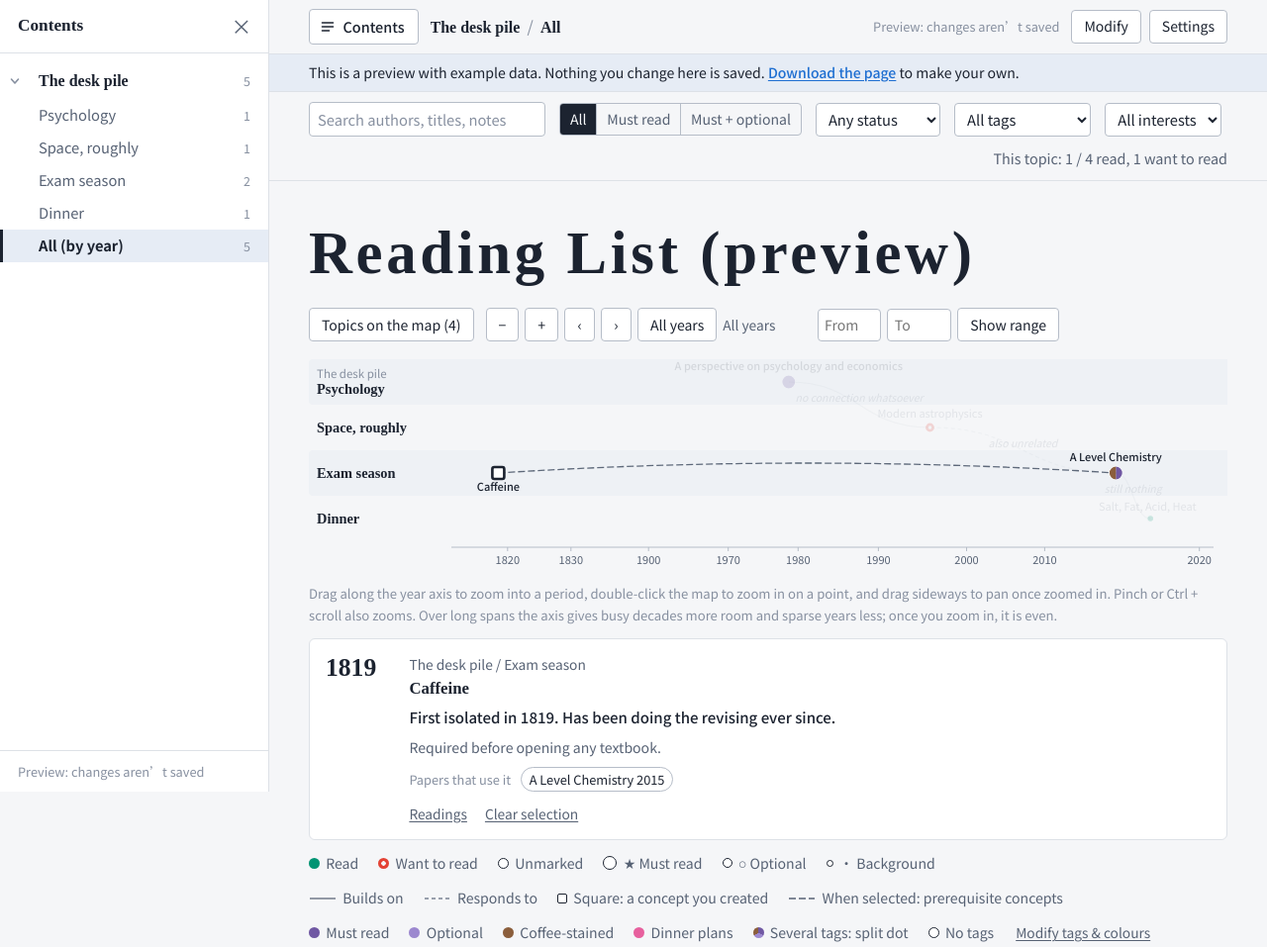
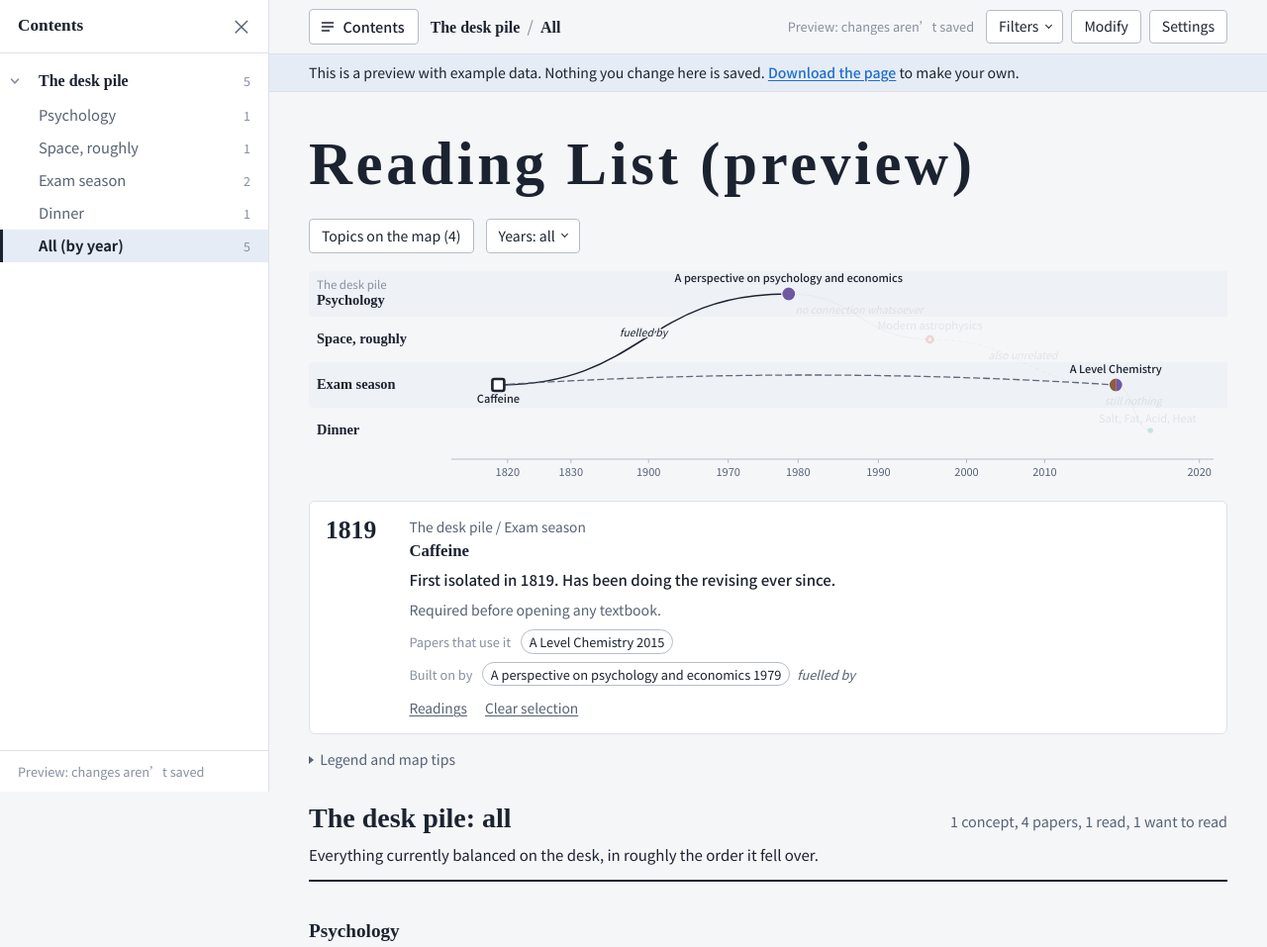
Before and after one commit to liamxluo/paper-map, a plain HTML site: page index.html in a window 1280 px wide. Shown: the top 957 px of the page at 99% size. Drawn offline with Linux system fonts and the light colour scheme.

Commit message:
full update

```diff
--- a/example/displaydata.json
+++ b/example/displaydata.json
@@ -154,6 +154,12 @@
   },
   "links": [
    [
+    "caffeine",
+    "psyecon1979",
+    "b",
+    "fuelled by"
+   ],
+   [
     "psyecon1979",
     "astro1996",
     "b",
--- a/index.html
+++ b/index.html
@@ -74,6 +74,11 @@ h1{font-family:var(--serif);font-weight:900;font-size:clamp(2.2rem,6.6vw,3.8rem)
 /* map toolbar */
 .map-tools{display:flex;flex-wrap:wrap;align-items:center;gap:8px 12px;margin:4px 0 10px}
 .zoom{display:inline-flex;flex-wrap:wrap;align-items:center;gap:6px}
+.zoom[hidden]{display:none}
+.years-toggle{font-variant-numeric:tabular-nums;display:inline-flex;align-items:center;gap:.5em}
+.years-toggle::after,.filter-toggle::after{content:'';width:5px;height:5px;border-right:1.5px solid currentColor;border-bottom:1.5px solid currentColor;transform:translateY(-2px) rotate(45deg);transition:transform .15s}
+.years-toggle[aria-expanded="true"]::after,.filter-toggle[aria-expanded="true"]::after{transform:translateY(1px) rotate(-135deg)}
+.filter-toggle{align-items:center;gap:.5em}
 .zoom .btn{min-width:2.2em;text-align:center}
 .range-label{font-size:.86rem;color:var(--muted);font-variant-numeric:tabular-nums;min-width:6.5em}
 .yr-in{width:4.6em;font:inherit;font-size:.88rem;padding:.28em .45em;border:1px solid var(--rule-strong);border-radius:4px;background:var(--surface);color:var(--ink)}
@@ -173,6 +178,14 @@ h1{font-family:var(--serif);font-weight:900;font-size:clamp(2.2rem,6.6vw,3.8rem)
 
 /* legends */
 .legend{display:flex;flex-wrap:wrap;gap:6px 20px;font-size:.88rem;color:var(--muted);margin:12px 0 0;padding:0}
+.map-key{margin:12px 0 0;font-size:.88rem;color:var(--muted)}
+.map-key > summary{cursor:pointer;width:max-content;list-style:none;display:inline-flex;align-items:center;gap:.45em;padding:2px 0;color:var(--muted)}
+.map-key > summary::-webkit-details-marker{display:none}
+.map-key > summary::before{content:'';width:0;height:0;border-left:5px solid currentColor;border-top:4px solid transparent;border-bottom:4px solid transparent;transition:transform .15s}
+.map-key[open] > summary::before{transform:rotate(90deg)}
+.map-key > summary:hover{color:var(--ink)}
+.map-key > summary:focus-visible{outline:2px solid var(--focus);outline-offset:3px;border-radius:3px}
+.map-key .map-hint{margin:12px 0 0}
 .legend span{display:inline-flex;align-items:center}
 .sw{display:inline-block;width:11px;height:11px;border-radius:50%;margin-right:.45em;flex:none}
 .sw.read{background:var(--green)} .sw.want{background:radial-gradient(circle,var(--bg) 0 2px,var(--red) 2.5px)}
@@ -221,7 +234,7 @@ button.tagchip[aria-pressed="true"]{border-color:var(--ink);font-weight:500}
 .edit-inner strong{font-weight:700;margin-right:6px}
 .edit-inner button{font-size:.84rem;background:transparent;border:1px solid currentColor;border-radius:4px;color:var(--bg);padding:.18em .7em;cursor:pointer}
 .edit-inner .sep{flex:1}
-.filter-toggle{display:none;flex:none;font-size:.88rem;padding:.32em .85em;border:1px solid var(--rule-strong);border-radius:4px;background:var(--surface);color:var(--ink);cursor:pointer;white-space:nowrap}
+.filter-toggle{display:inline-flex;flex:none;font-size:.88rem;padding:.32em .85em;border:1px solid var(--rule-strong);border-radius:4px;background:var(--surface);color:var(--ink);cursor:pointer;white-space:nowrap}
 
 /* table of contents (left drawer) */
 .toc{position:fixed;top:0;left:0;bottom:0;width:var(--toc-w);z-index:40;display:flex;flex-direction:column;background:var(--surface);border-right:1px solid var(--rule);padding-top:env(safe-area-inset-top,0px);padding-bottom:env(safe-area-inset-bottom,0px);transform:translateX(-100%);visibility:hidden;transition:transform .22s ease,visibility 0s linear .22s}
@@ -256,7 +269,8 @@ body.toc-open .toc{transform:none;visibility:visible;transition:transform .22s e
 .page{transition:margin-left .22s ease}
 @media (min-width:1000px){ body.toc-open .page{margin-left:var(--toc-w)} }
 @media (max-width:999px){ .toc{width:min(86vw,320px)} }
-.filters-row{border-top:1px solid var(--rule)}
+.filters-row{border-top:1px solid var(--rule);display:none}
+.filters-row.open{display:block}
 .controls-inner{display:flex;flex-wrap:wrap;align-items:center;gap:10px 14px;padding-top:10px;padding-bottom:10px}
 .search input,.sel select{font:inherit;font-size:.92rem;padding:.3em .55em;border:1px solid var(--rule-strong);border-radius:4px;background:var(--surface);color:var(--ink)}
 .search input{width:min(15rem,100%)}
@@ -513,13 +527,13 @@ textarea.backup{width:100%;min-height:220px;font-family:ui-monospace,Menlo,Conso
 
   <div class="map-tools">
     <button type="button" class="btn" id="btnLanes" aria-expanded="false" aria-controls="lanePicker">Topics on the map</button>
-    <div class="zoom" role="group" aria-label="Zoom the timeline">
+    <button type="button" class="btn years-toggle" id="btnZoom" aria-expanded="false" aria-controls="zoomTools">Years: all</button>
+    <div class="zoom" id="zoomTools" role="group" aria-label="Zoom the timeline" hidden>
       <button type="button" class="btn" data-zoom="out" aria-label="Zoom out">−</button>
       <button type="button" class="btn" data-zoom="in" aria-label="Zoom in">+</button>
       <button type="button" class="btn" data-zoom="left" aria-label="Earlier">‹</button>
       <button type="button" class="btn" data-zoom="right" aria-label="Later">›</button>
       <button type="button" class="btn" data-zoom="reset">All years</button>
-      <span class="range-label" id="rangeLabel" aria-live="polite">All years</span>
       <label class="sr" for="y0">From year</label><input class="yr-in" id="y0" type="number" inputmode="numeric" placeholder="From">
       <label class="sr" for="y1">To year</label><input class="yr-in" id="y1" type="number" inputmode="numeric" placeholder="To">
       <button type="button" class="btn" id="btnRange">Show range</button>
@@ -533,10 +547,11 @@ textarea.backup{width:100%;min-height:220px;font-family:ui-monospace,Menlo,Conso
       <svg class="net" id="net" aria-label="Papers by topic and year, with the lines between them"></svg>
     </div>
   </div>
-  <p class="map-hint">Drag along the year axis to zoom into a period, double-click the map to zoom in on a point, and drag sideways to pan once zoomed in. Pinch or Ctrl + scroll also zooms. Over long spans the axis gives busy decades more room and sparse years less; once you zoom in, it is even.</p>
 
   <div class="info" id="info" aria-live="polite"></div>
 
+  <details class="map-key" id="mapKey">
+    <summary>Legend and map tips</summary>
     <p class="legend">
       <span><i class="sw read"></i>Read</span>
       <span><i class="sw want"></i>Want to read</span>
@@ -552,6 +567,8 @@ textarea.backup{width:100%;min-height:220px;font-family:ui-monospace,Menlo,Conso
       <span><svg class="lsw p" width="28" height="8" aria-hidden="true"><line x1="1" y1="4" x2="27" y2="4"></line></svg>When selected: prerequisite concepts</span>
     </p>
     <p class="legend" id="srcLegend" hidden></p>
+    <p class="map-hint">Drag along the year axis to zoom into a period, double-click the map to zoom in on a point, and drag sideways to pan once zoomed in. Pinch or Ctrl + scroll also zooms. Over long spans the axis gives busy decades more room and sparse years less; once you zoom in, it is even.</p>
+  </details>
 </header>
 
 <main id="main" class="wrap"></main>
@@ -1438,7 +1455,7 @@ function applyFocus(id){
 }
 function updateRangeUI(){
   const r = settings.range;
-  document.getElementById('rangeLabel').textContent = r ? Math.round(r[0]) + '–' + Math.round(r[1]) : 'All years';
+  document.getElementById('btnZoom').textContent = 'Years: ' + (r ? Math.round(r[0]) + '–' + Math.round(r[1]) : 'all');
 }
 function setRange(a, b){
   const full = MAP.full;
@@ -1507,6 +1524,8 @@ function infoHTML(id){
       '<p class="info-t">' + esc(e.t) + '</p>' +
       (e.what ? '<p class="info-f">' + esc(e.what) + '</p>' : '') + (e.why ? '<p class="info-note">' + esc(e.why) + '</p>' : '') +
       group('Prerequisites', IDX.cUp[e.id] || []) + group('Next', IDX.cDown[e.id] || []) + group('Papers that use it', users) +
+      relGroup('Builds on', (IDX.up[e.id] || []).filter(x => x[1] === 'b')) + relGroup('Responds to', (IDX.up[e.id] || []).filter(x => x[1] === 'c')) +
+      relGroup('Built on by', (IDX.down[e.id] || []).filter(x => x[1] === 'b')) + relGroup('Challenged by', (IDX.down[e.id] || []).filter(x => x[1] === 'c')) +
       '<p class="info-actions"><button type="button" class="linkbtn" data-card="' + e.id + '">Readings</button><button type="button" class="linkbtn" data-clear-sel="1">Clear selection</button></p></div></div>';
   }
   const up = IDX.up[id] || [], down = IDX.down[id] || [];
@@ -2580,12 +2599,16 @@ document.querySelectorAll('[data-prio]').forEach(b => b.addEventListener('click'
 document.getElementById('stSel').addEventListener('change', ev => { ui.st = ev.target.value; rerenderAfterFilter(); });
 document.getElementById('src').addEventListener('change', ev => { ui.tag = ev.target.value; rerenderAfterFilter(); });
 document.getElementById('dom').addEventListener('change', ev => { ui.dom = ev.target.value; rerenderAfterFilter(); });
-document.getElementById('filterToggle').addEventListener('click', () => {
-  const row = document.getElementById('filters');
-  const open = !row.classList.contains('open');
-  row.classList.toggle('open', open);
+function setFiltersOpen(open){
+  document.getElementById('filters').classList.toggle('open', open);
   document.getElementById('filterToggle').setAttribute('aria-expanded', String(open));
   updateFilterToggle(); setBarH();
+}
+document.getElementById('filterToggle').addEventListener('click', () => {
+  const open = !document.getElementById('filters').classList.contains('open');
+  setFiltersOpen(open);
+  settings.filtersOpen = open ? 'open' : null; persistSettings({remote:false});
+  if(open) setTimeout(() => document.getElementById('q').focus(), 0);
 });
 window.addEventListener('hashchange', () => {
   const v = resolveView(location.hash.slice(1));
@@ -2620,6 +2643,14 @@ const initView = resolveView(location.hash.slice(1) || pv.view || '');
 ui.topic = initView.topic; ui.sub = initView.sub;
 renderAll();
 if(pv.select && lib.entries[pv.select]) select(pv.select);
+const zoomTools = document.getElementById('zoomTools'), btnZoom = document.getElementById('btnZoom');
+function setZoomOpen(open){ zoomTools.hidden = !open; btnZoom.setAttribute('aria-expanded', String(open)); }
+setZoomOpen(settings.zoomOpen === 'open');
+btnZoom.addEventListener('click', () => { const open = zoomTools.hidden; setZoomOpen(open); settings.zoomOpen = open ? 'open' : null; persistSettings({remote:false}); });
+if(settings.filtersOpen === 'open') setFiltersOpen(true);
+const mapKey = document.getElementById('mapKey');
+mapKey.open = settings.mapKey === 'open';
+mapKey.addEventListener('toggle', () => { settings.mapKey = mapKey.open ? 'open' : null; persistSettings({remote:false}); });
 setToc(isWide() && settings.toc !== 'closed', false);
 updateSaveState();
 setBarH();
```
Also changed, not shown: assets/preview.png, assets/table.png. Lines whose indentation alone changed are shown as unchanged.
